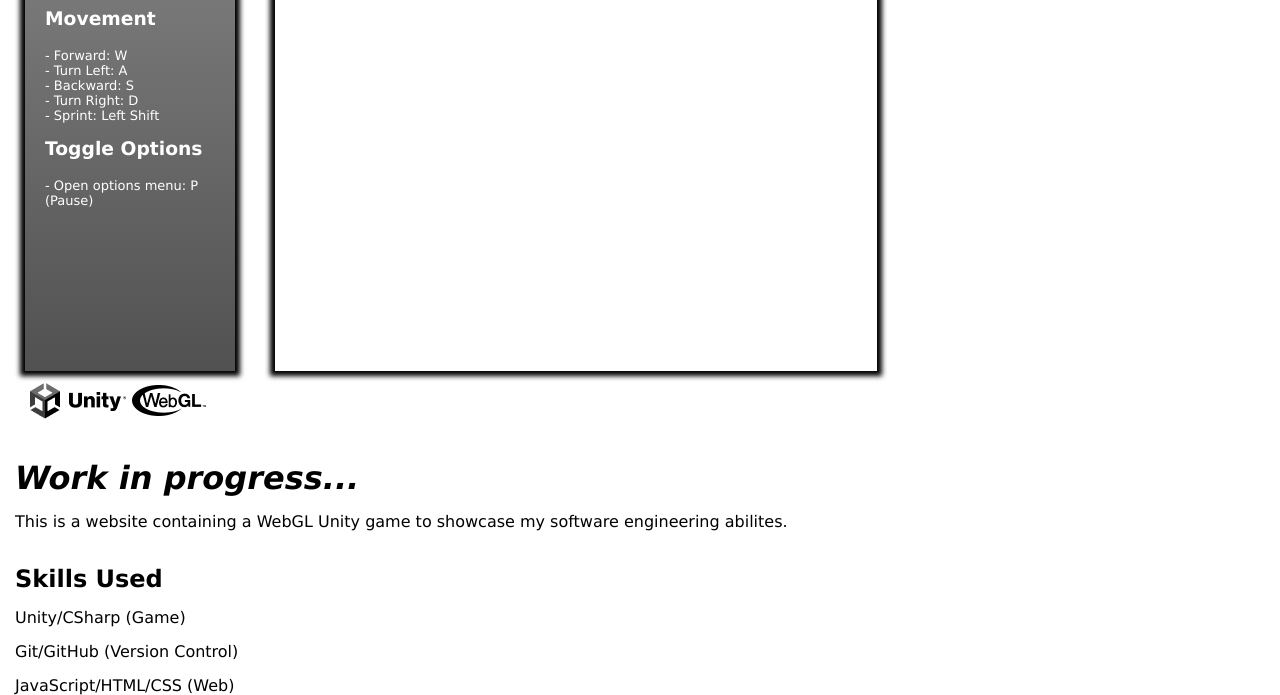
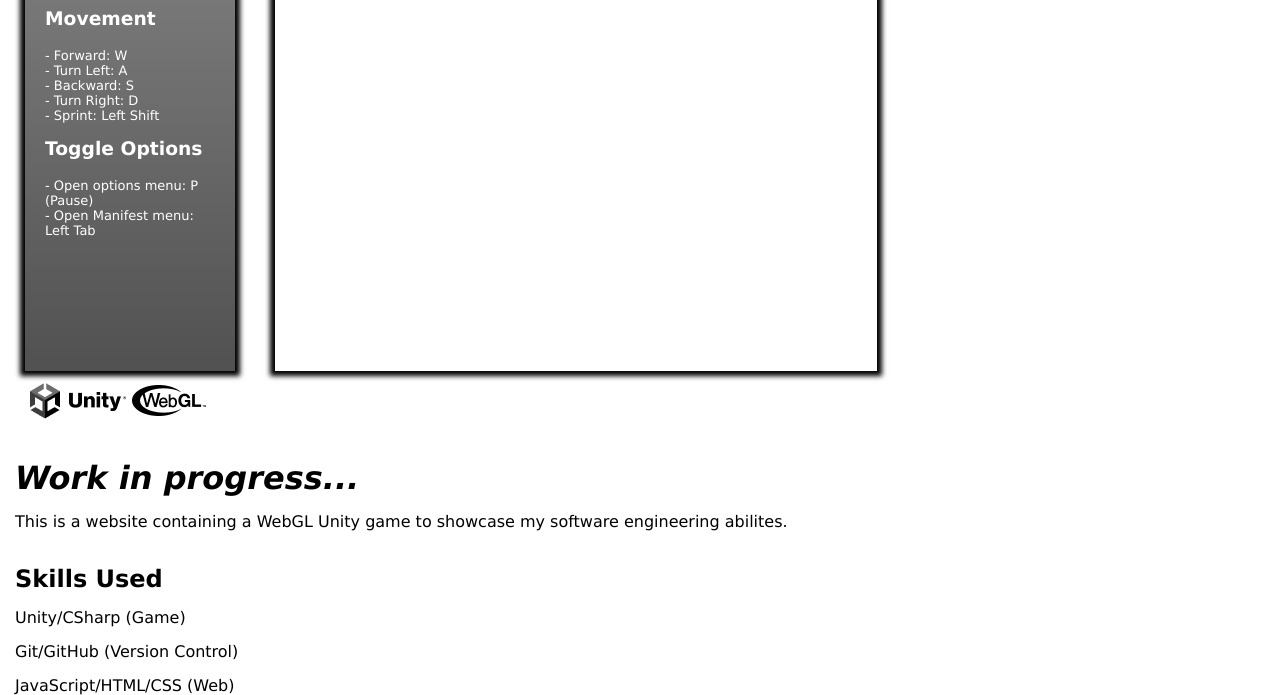
Before and after one commit to KleemoffDeveloper/Unity-Portfolio, a plain HTML site: page index.html in a window 1280 px wide. Shown: the part 205-900 px from the top of the page. Drawn offline with Linux system fonts and the light colour scheme; no server answers.

Commit message:
Update index.html

```diff
--- a/index.html
+++ b/index.html
@@ -45,6 +45,9 @@
           <br>
           <p>
             - Open options menu: P <br>(Pause)
+          </p>
+          <p>
+            - Open Manifest menu: Left Tab
           </p>
         </li>
       </ul>
```
